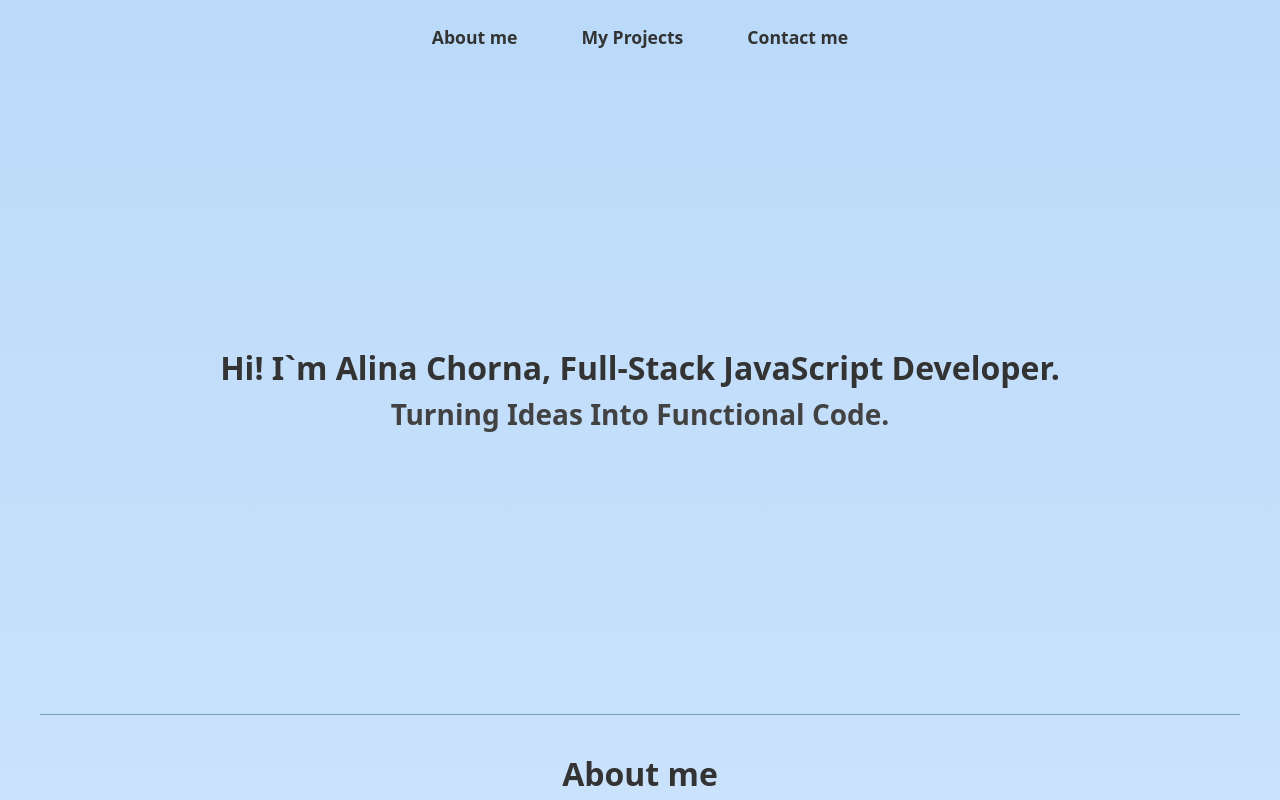
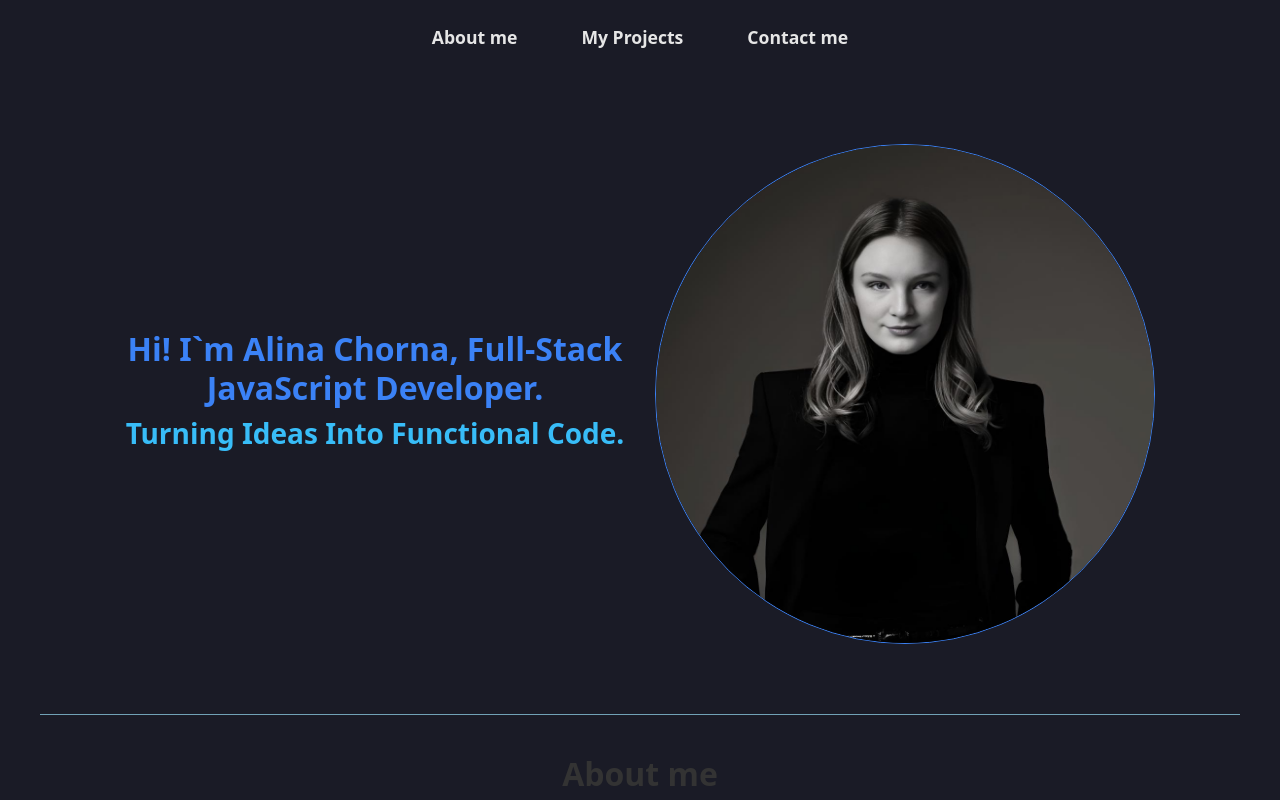
Before and after one commit to AlinaChorna7/Portfolio, a React (Vite) app: page / in a window 1280 px wide. Shown: the top 800 px of the page. Built offline with nearby package versions, Linux system fonts and the light colour scheme.

Commit message:
styles upd

```diff
--- a/src/App.css
+++ b/src/App.css
@@ -1,7 +1,7 @@
 #root {
   max-width: 1440px;
   margin: 0 auto;
-
+  background-color: #1A1B26;
   text-align: center;
 }
 
--- a/src/components/header/header.module.css
+++ b/src/components/header/header.module.css
@@ -1,36 +1,27 @@
-
-
-
 body {
   margin: 0;
-
   overflow-x: hidden;
 }
-
 
 .header {
   display: flex;
   justify-content: space-between;
   align-items: center;
   padding: 30px;
-  background-color: #bbdafa;
   position: relative;
   z-index: 10;
-
 }
-
 
 .menuButton {
   background: none;
   border: none;
   cursor: pointer;
- margin-left: 0 auto;
-
+  margin-left: 0 auto;
   padding: 0;
 }
 
 .menuIcon {
-  fill: #333333;
+  fill: #C4B5FD; /* Світло-фіолетовий */
   width: 30px;
   height: 30px;
   transition: transform 0.3s ease;
@@ -40,23 +31,21 @@ body {
   transform: scale(1.2);
 }
 
-
 .nav {
   display: none;
 }
 
 .nav a {
   text-decoration: none;
-  color: #333333;
+  color: #E6E6E6; /* Світло-сірий */
   margin: 0 1rem;
   font-weight: bold;
   transition: color 0.3s ease;
 }
 
 .nav a:hover {
-  color: #41badb;
+  color: #38BDF8; /* Бірюзовий */
 }
-
 
 .mobileMenu {
   display: none;
@@ -65,7 +54,7 @@ body {
   left: 0;
   width: 100vw;
   height: 100vh;
-  background: linear-gradient(to bottom, #bbdafa, #ffffff);
+  background: linear-gradient(to bottom, #1A1B26, #0D1117); /* Темний градієнт */
   z-index: 15;
   overflow: hidden;
   transform: translateY(-100%);
@@ -88,7 +77,7 @@ body {
 
 .mobileMenuItem {
   text-decoration: none;
-  color: #333333;
+  color: #E6E6E6; /* Світло-сірий */
   margin: 1rem 0;
   font-size: 1.5rem;
   font-weight: bold;
@@ -96,9 +85,8 @@ body {
 }
 
 .mobileMenuItem:hover {
-  color: #41badb;
+  color: #38BDF8; /* Бірюзовий */
 }
-
 
 .closeButton {
   position: absolute;
@@ -111,11 +99,10 @@ body {
 }
 
 .closeHeader {
-  fill: #333333;
+  fill: #C4B5FD; /* Світло-фіолетовий */
   width: 30px;
   height: 30px;
 }
-
 
 @media (min-width: 768px) {
   .menuButton {
@@ -130,7 +117,6 @@ body {
   }
 }
 
-
 @media (min-width: 1024px) {
   .header {
     padding: 1.5rem 3rem;
--- a/src/components/hero/Hero.jsx
+++ b/src/components/hero/Hero.jsx
@@ -10,6 +10,10 @@ return(
             <h1 className="hero-title">Hi! I`m Alina Chorna, Full-Stack JavaScript Developer. </h1>
             <h3 className="hero-text">Turning Ideas Into Functional Code.</h3>
         </div>
+        <div className='port-photo'>
+            <img  className="portfolio-image" src='/images/zdjecia-do-cv.png'/>
+        </div>
+
     </section>
     </>
 )
--- a/src/components/hero/hero.css
+++ b/src/components/hero/hero.css
@@ -2,33 +2,53 @@
 
     height: 50vh;
     display: flex;
+    flex-direction: column;
     align-items: center;
     justify-content: center;
     text-align: center;
-    color: #333;
+    gap: 30px;
+    color: #3B82F6;
   }
 
   .hero-title {
     font-size: 28px;
     font-weight: bold;
-    color: #333333;
+    color: #3B82F6;
     margin-bottom: 5px;
   }
 
   .hero-text{
     font-size: 28px;
-    color: #424242;
+    color: #38BDF8;
     font-weight: 550;
   }
+
+  /* .port-photo{
+    border: 1px solid #3B82F6;
+  } */
+
+  .portfolio-image{
+    width: 300px;
+    height: 300px;
+    border-radius: 50%;
+    border: 1px solid #3B82F6;
+  }
+
 
   @media (min-width:768px) {
     .hero{
         height:80vh ;
+      flex-direction: row;
+    }
 
+    .portfolio-image{
+      width: 500px;
+    height: 500px;
     }
 
     .hero-title{
         font-size: 32px;
         margin-bottom: 10px;
+        width: 500px;
     }
   }
--- a/src/index.css
+++ b/src/index.css
@@ -3,7 +3,7 @@
   --second-family: "Inter", sans-serif;
   width: 100%;
   height: 100%;
-  background-color: #fdfefb;
+
 
 
 
@@ -30,10 +30,10 @@ img{
   max-width: 100%;
   height: auto;
 }
-
+/*
 body{
-  background: linear-gradient(to bottom, #bbdafa, #ffffff);
-}
+  background-color: ;
+} */
 
 .container{
   --font-family: "Urbanist", sans-serif;
```
Also changed, not shown: public/images/portfolio-photo.jpg (added), public/images/zdjecia-do-cv.png (added).
